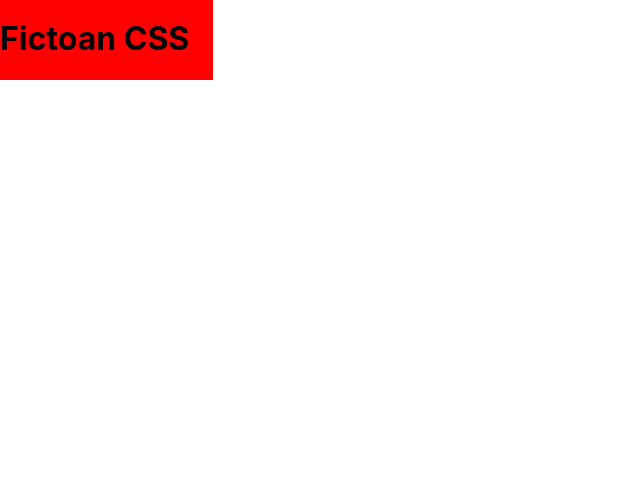
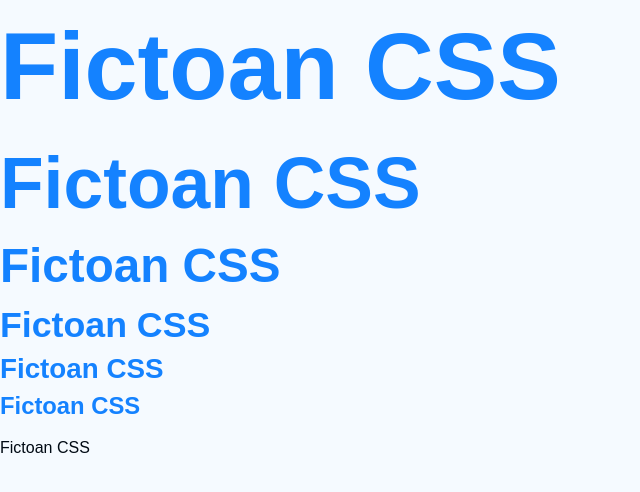
Before and after one commit to fictoan/fictoan-css, a plain HTML site: page src/index.html in a window 1280 px wide. Shown: the whole page, without its empty margins (0-640 px from the left). Drawn offline with Linux system fonts and the light colour scheme.

Commit message:
Add text styles

```diff
--- a/src/index.html
+++ b/src/index.html
@@ -11,12 +11,18 @@
     <div class="row">
         <div
             class="portion three-fourth-on-mobile"
-            data-desktop-span="4"
+            data-desktop-span="14"
             data-tabPT-span="12"
             data-tabLS-span="16"
             data-mobile-span="18"
         >
             <h1>Fictoan CSS</h1>
+            <h2>Fictoan CSS</h2>
+            <h3>Fictoan CSS</h3>
+            <h4>Fictoan CSS</h4>
+            <h5>Fictoan CSS</h5>
+            <h6>Fictoan CSS</h6>
+            <p>Fictoan CSS</p>
         </div>
     </div>
 </body>
--- a/src/styles/components/layout/portion.css
+++ b/src/styles/components/layout/portion.css
@@ -2,7 +2,6 @@
     display        : flex;
     flex-direction : column;
     width          : 100%;
-    background-color: red;
 }
 
 .portion.horizontal { flex-direction : row; }
--- a/src/styles/components/typography/typography.css
+++ b/src/styles/components/typography/typography.css
@@ -1,26 +1,26 @@
 body {
-    font-size        : ;
-    line-height      : ;
-    font-family      : var(--font-sans);
+    font-size        : var(--paras-font-size);
+    line-height      : var(--paras-line-height);
+    font-family      : var(--paras-font-family);
     word-wrap        : normal;
     text-rendering   : optimizeLegibility;
-    background-color : ;
+    background-color : var(--body-bg-colour);
 }
 
 h1, h2, h3, h4, h5, h6 {
-    font-family : ${(props: GlobalStyledProps) => props.theme.text.headings.font};
-    font-weight : ${(props: GlobalStyledProps) => props.theme.text.headings.weight};
-    color       : ${(props: GlobalStyledProps) => props.theme.text.headings.color};
-    line-height : var(--heading-line-height);
+    font-family : var(--headings-font-family);
+    font-weight : var(--headings-font-weight);
+    color       : var(--headings-text-colour);
+    line-height : var(--headings-line-height);
     margin      : 0;
 }
 
-h1 { font-size : ; }
-h2 { font-size : ; }
-h3 { font-size : ; }
-h4 { font-size : ; }
-h5 { font-size : ; }
-h6 { font-size : ; }
+h1 { font-size : calc(var(--headings-size-multiplier) * 4.8em); }
+h2 { font-size : calc(var(--headings-size-multiplier) * 3.6em); }
+h3 { font-size : calc(var(--headings-size-multiplier) * 2.4em); }
+h4 { font-size : calc(var(--headings-size-multiplier) * 1.8em); }
+h5 { font-size : calc(var(--headings-size-multiplier) * 1.4em); }
+h6 { font-size : calc(var(--headings-size-multiplier) * 1.2em); }
 
 @media all and (max-width : 720px) {
     h1 { font-size : 32px; }
@@ -35,20 +35,20 @@ h6 { font-size : ; }
 }
 
 p {
-    font-family : ${(props: GlobalStyledProps) => props.theme.text.paras.font};
-    color       : ${(props: GlobalStyledProps) => props.theme.text.paras.color};
+    font-family : var(--paras-font-family);
+    color       : var(--paras-text-colour);
 }
 
 a {
     cursor      : pointer;
-    font-family : ${(props: GlobalStyledProps) => props.theme.text.paras.font};
-    color       : ${(props: GlobalStyledProps) => props.theme.text.links.default.color};
+    font-family : var(--links-font-family);
+    color       : var(--links-default-colour);
     font-weight : bold;
     transition  : all 0.2s;
     width       : fit-content;
 }
 
-a:not(.ff-button):hover { color : ${(props: GlobalStyledProps) => props.theme.text.links.onHover.color}; }
+a:not(.ff-button):hover { color : var(--links-hover-colour); }
 
 a:active { opacity: 0.72; }
 
@@ -70,23 +70,23 @@ a:active { opacity: 0.72; }
 .text-large  { font-size : 120%; }
 .text-huge   { font-size : 160%; }
 
-.font-sans  { font-family : ${(props: GlobalStyledProps) => props.theme.text.font.sans}; }
-.font-serif { font-family : ${(props: GlobalStyledProps) => props.theme.text.font.serif}; }
-.font-mono  { font-family : ${(props: GlobalStyledProps) => props.theme.text.font.mono}; }
+.font-sans  { font-family : var(--font-sans); }
+.font-serif { font-family : var(--font-serif); }
+.font-mono  { font-family : var(--font-mono); }
 
 .text-left   { text-align : left; }
 .text-centre,
 .text-center { text-align : center; }
 .text-right  { text-align : right; }
 
-/*  Colour of highlight and text colour
-- for Firefox browsers  */
+/*  Colour of highlight and text colour  */
+/*  For Firefox browsers  */
 ::-moz-selection {
-    background : ${(props: GlobalStyledProps) => props.theme.text.selection.bg};
-    color      : ${(props: GlobalStyledProps) => props.theme.text.selection.text};
+    background : var(--selection-bg);
+    color      : var(--selection-text);
 }
-//  Same thing - for Webkit browsers
-                 ::selection {
-                     background : ${(props: GlobalStyledProps) => props.theme.text.selection.bg};
-                     color      : ${(props: GlobalStyledProps) => props.theme.text.selection.text};
-                 }
+/*  For Webkit browsers  */
+::selection {
+    background : var(--selection-bg);
+    color      : var(--selection-text);
+}
--- a/src/styles/fictoan.css
+++ b/src/styles/fictoan.css
@@ -1,2 +1,4 @@
 @import "components/layout/row.css";
 @import "components/layout/portion.css";
+@import "components/typography/typography.css";
+@import "theme/theme-light.css";
--- a/src/styles/theme/theme-light.css
+++ b/src/styles/theme/theme-light.css
@@ -1,16 +1,58 @@
-
 /*  COLOURS  //////////////////////////////////////////////  */
 :root {
     --hue      : hsl(212, 100%, 54%);
-    --tint     : hsl(212, 100%, 96%);
+    --tint     : hsl(212, 100%, 98%);
     --shade    : hsl(212, 100%, 04%);
-    --analogue : hsl( 22,  90%, 68%);
-    --accent   : hsl(168,  98%, 40%);
+    --analogue : hsl(22, 90%, 68%);
+    --accent   : hsl(168, 98%, 40%);
+}
+
+:root {
+    --body-bg-colour : var(--tint);
+    --selection-bg   : var(--hue);
+    --selection-text : var(--tint);
 }
 
 /*  TYPOGRAPHY  ///////////////////////////////////////////  */
+/*  FONTS  ------------------------  */
 :root {
-    --font-sans           : "SF Pro";
-    --heading-line-height : 1.4em;
-    --heading-text-colour : var(--hue);
+    --font-sans  : "SF Pro", sans-serif;
+    --font-serif : "Times New Roman", serif;
+    --font-mono  : "SF Mono", serif;
 }
+
+/*  HEADINGS  ---------------------  */
+:root {
+    --headings-font-family     : var(--font-sans);
+    --headings-font-weight     : 600;
+    --headings-text-colour     : var(--hue);
+    --headings-line-height     : 1.4em;
+    --headings-base-size       : 1;
+    --headings-size-multiplier : 1.24;
+}
+
+/*  PARAS  ------------------------  */
+:root {
+    --paras-font-family : var(--font-sans);
+    --paras-font-weight : 400;
+    --paras-font-size   : 1em;
+    --paras-text-colour : var(--shade);
+    --paras-line-height : 1.2em;
+}
+
+/*  LINKS  ------------------------  */
+:root {
+    --links-font-family    : var(--font-sans);
+    --links-font-weight    : 400;
+
+    --links-default-colour : var(--analogue);
+    --links-hover-colour   : var(--analogue);
+}
+
+/*  CODE  -------------------------  */
+:root {
+    --code-font-family : var(--font-mono);
+
+    --code-text-colour : var(--analogue);
+    --code-bg-colour   : var(--analogue);
+}
```
